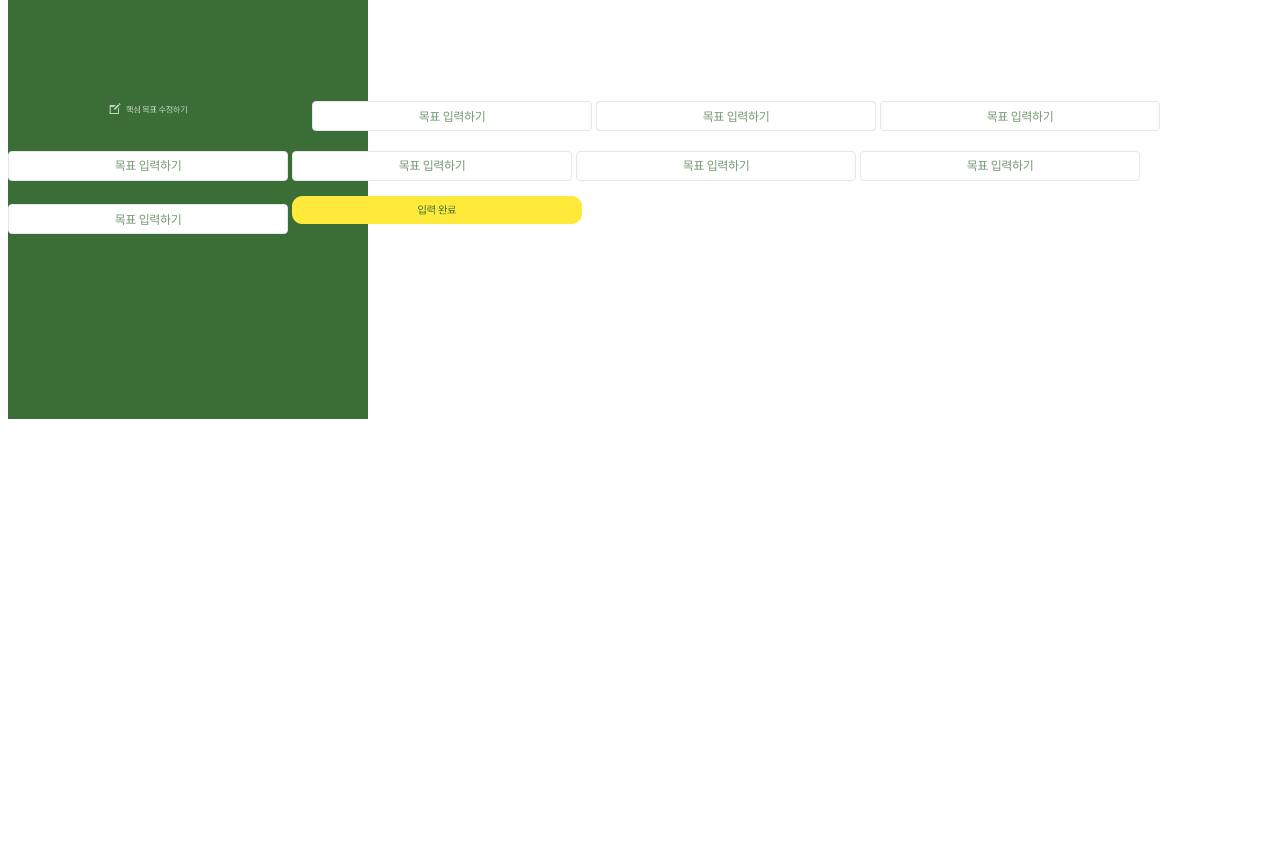
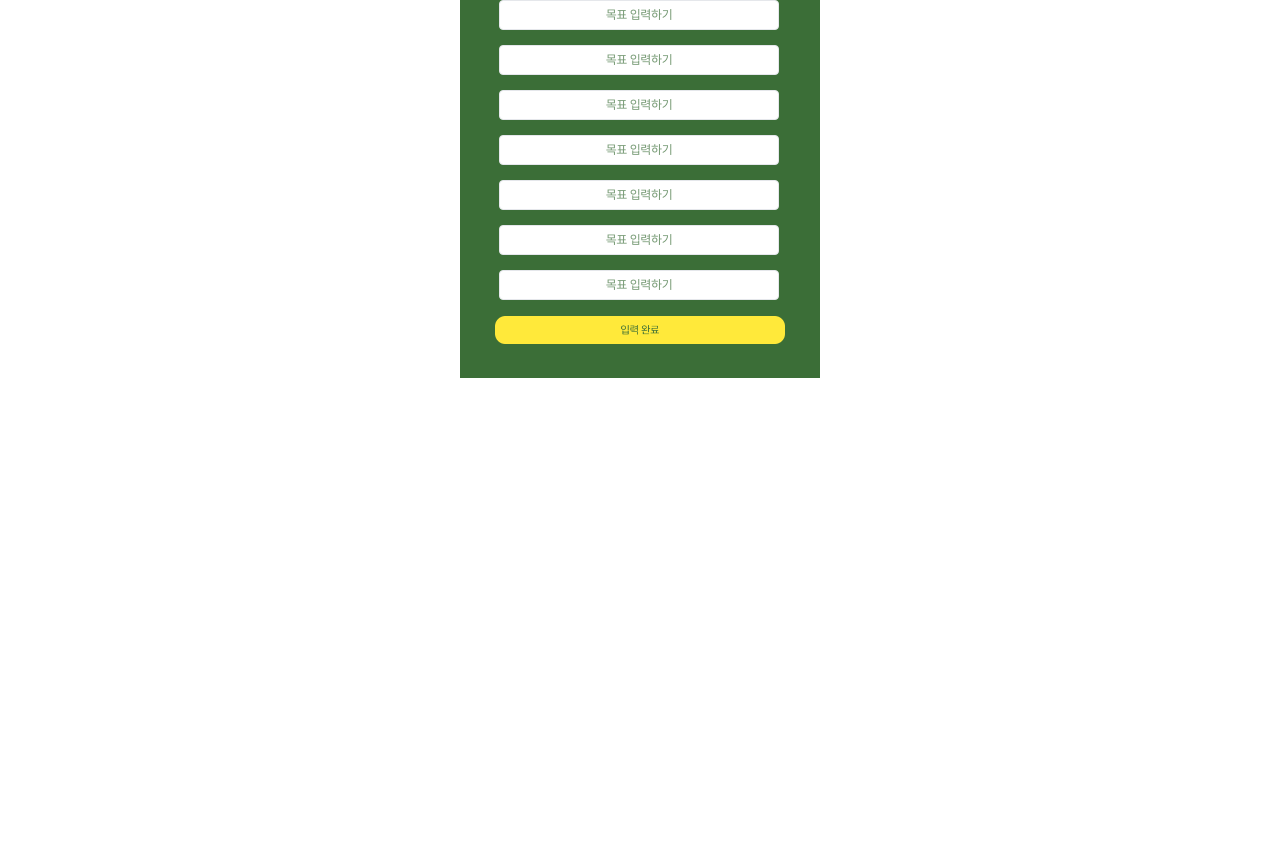
Before and after one commit to chaechaeyeon/2023-Herethon-5, a Django app: page /goals/sub_goal_input/1/ in a window 1280 px wide. Shown: the part 394-1242 px from the top of the page. Before the commit the page ends 813 px from the top, so only its background shows below. Run offline with Django 4.2, Linux system fonts and the light colour scheme; data comes from the database, SQL or seed files in the repository; data that the repository does not hold is empty.

Commit message:
feat: middleGoal 백-프 연결

```diff
--- a/mandalaart/goals/templates/middleGoal.html
+++ b/mandalaart/goals/templates/middleGoal.html
@@ -63,6 +63,7 @@
         height: 30px;
         position: relative;
         top: -500px;
+        margin-left: 10px;
       }
 
       #maingoalContainer {
@@ -73,6 +74,14 @@
         top: -500px;
         border-radius: 4px;
         background: #2f582c;
+        margin-bottom: 15px;
+        height: 0px;
+        flex-shrink: 0;
+        border-radius: 4px;
+        border: 1px solid #e5e7eb;
+        background: #fff;
+        padding: 5px 10px;
+        box-sizing: border-box;
       }
 
       @media (min-width: 768px) {
@@ -84,20 +93,14 @@
     </style>
   </head>
   <body>
-    <form method="post" action="{% url 'sub_goal_input' plan_id=plan_id %}">
-      {% csrf_token %}
     <div id="container">
-
       <img
-        src="{%static 'img/Let’s make Mandalart.png' %}"
+        src="{% static 'img/Lets make Mandalart.png' %}"
         style="width: 300px; margin-bottom: 20px"
       />
-      <div id="example">예시 보러 가기</div>
+      <div id="example" onclick="gotoPlayer()">예시 보러 가기</div>
     </div>
-    <img
-      src="{% static 'img/Group 100.png' %}"
-      style="max-width: 360px; position: absolute; bottom: -13px"
-    />
+    <img src="{% static 'img/Group 100.png' %}" style="max-width: 360px; z-index: -10;" />
     <img
       src="{% static 'img/Group 18.png' %}"
       style="
@@ -107,76 +110,36 @@
         width: 80px;
         margin-top: 30px;
       "
+      onclick="editMaingoal()"
     />
-    <form method="post" action="{% url 'sub_goal_input' plan_id=plan_id %}">
-      {% csrf_token %}
-    <input
-      id="maingoal"
+    <div
+      id="maingoalContainer"
       style="
         color: #fff;
         text-align: center;
         font-family: Noto Sans;
         font-size: 13px;
         font-style: normal;
-        font-weight: 500;
+        font-weight: 1200;
         line-height: 20.308px; /* 156.213% */
         letter-spacing: -0.377px;
         border-style: hidden;
       "
-    />
-    <input
-      type="text"
-      id="maingoal1"
-      placeholder="목표 입력하기"
-      style="width: 280px; height: 30px; position: relative; top: 90px"
-    />
-    <input
-      type="text"
-      id="maingoal2"
-      placeholder="목표 입력하기"
-      style="width: 280px; height: 30px; position: relative; top: 90px"
-    />
-    <input
-      type="text"
-      id="maingoal3"
-      placeholder="목표 입력하기"
-      style="width: 280px; height: 30px; position: relative; top: 90px"
-    />
-    <input
-      type="text"
-      id="maingoal4"
-      placeholder="목표 입력하기"
-      style="width: 280px; height: 30px; position: relative; top: 90px"
-    />
-    <input
-      type="text"
-      id="maingoal5"
-      placeholder="목표 입력하기"
-      style="width: 280px; height: 30px; position: relative; top: 90px"
-    />
-    <input
-      type="text"
-      id="maingoal6"
-      placeholder="목표 입력하기"
-      style="width: 280px; height: 30px; position: relative; top: 90px"
-    />
-    <input
-      type="text"
-      id="maingoal7"
-      placeholder="목표 입력하기"
-      style="width: 280px; height: 30px; position: relative; top: 90px"
-    />
-    <input
-      type="text"
-      id="maingoal8"
-      placeholder="목표 입력하기"
-      style="width: 280px; height: 30px; position: relative; top: 90px"
-    />
-    <img
-      src="{% static 'img/inputbtn2.png' %}"
-      style="width: 290px; position: relative; top: 90px"
-    />
+    >{{ main_goal }}</div>
+    <form method="post" action="{% url 'sub_goal_input' plan_id=plan_id %}">
+      {% csrf_token %}
+      <div>
+          {% for i in '12345678' %}
+              {% with sub_goal_obj=sub_goals.i %}
+                  <input type="text" name="sub_goal{{ i }}" placeholder="목표 입력하기"><br>
+              {% endwith %}
+          {% endfor %}
+      </div>
+      <button type="submit" style="background: none; border: none;">
+        <img src="{% static 'img/inputbtn2.png' %}" alt="Submit" style="width: 290px; position: relative; top: -500px">
+      </button>
+    </form>
+
     <script src="{% static 'js/middleGoal.js' %}"></script>
-    </form>
   </body>
 </html>
--- a/mandalaart/goals/views.py
+++ b/mandalaart/goals/views.py
@@ -58,7 +58,7 @@
         sub_goal_initial_list = list(sub_goal_initial_values)[:8]
         form = SubGoalForm(initial={"sub_goals": sub_goal_initial_list})
 
-    return render(request, "middleGoal.html", {"form": form, "plan_id": plan_id})
+    return render(request, "middleGoal.html", {"form": form, "plan_id": plan_id, "main_goal": plan.main_goal})
 
 
 # 메인 목표 및 서브 목표 수정
```
